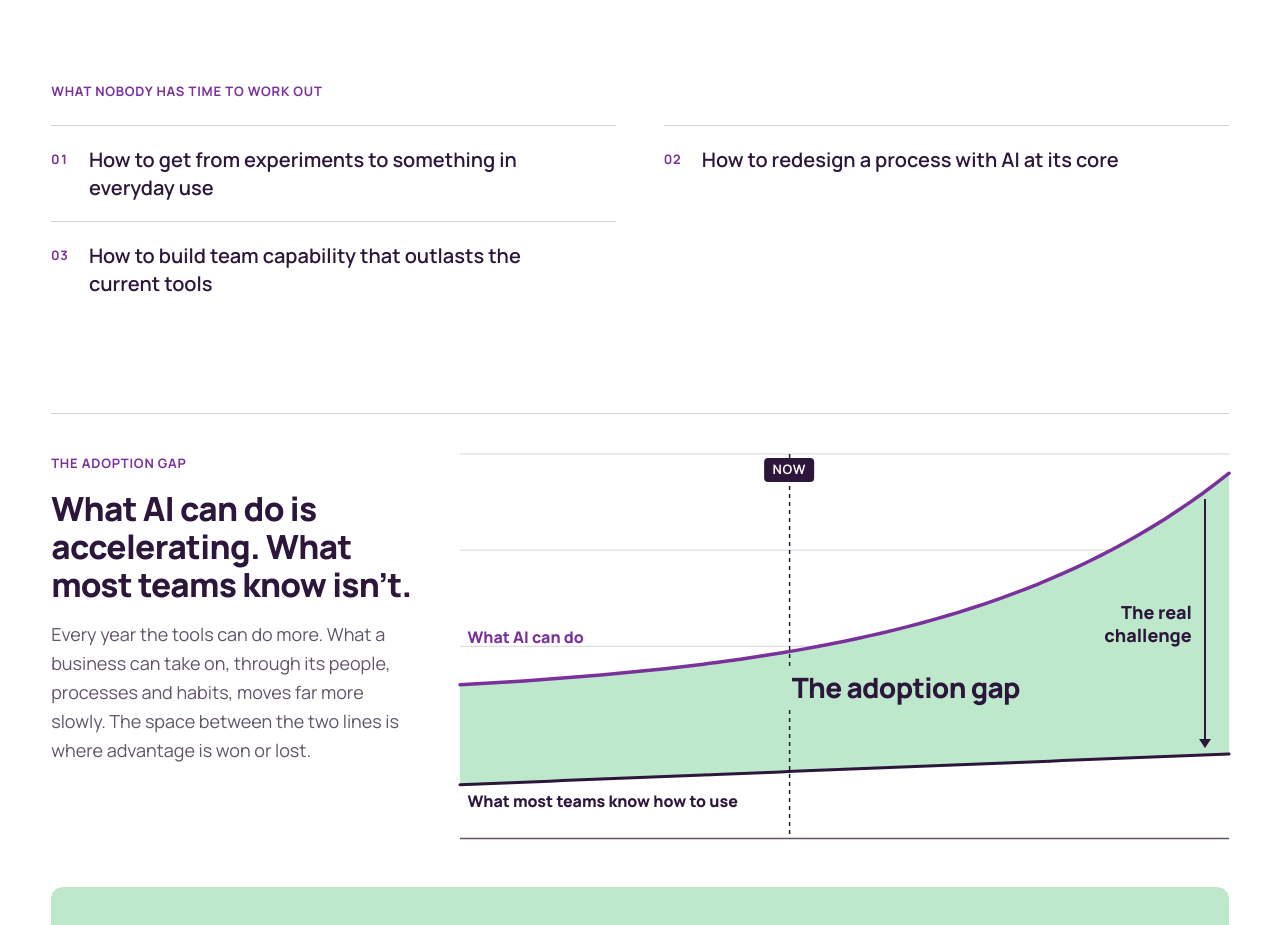
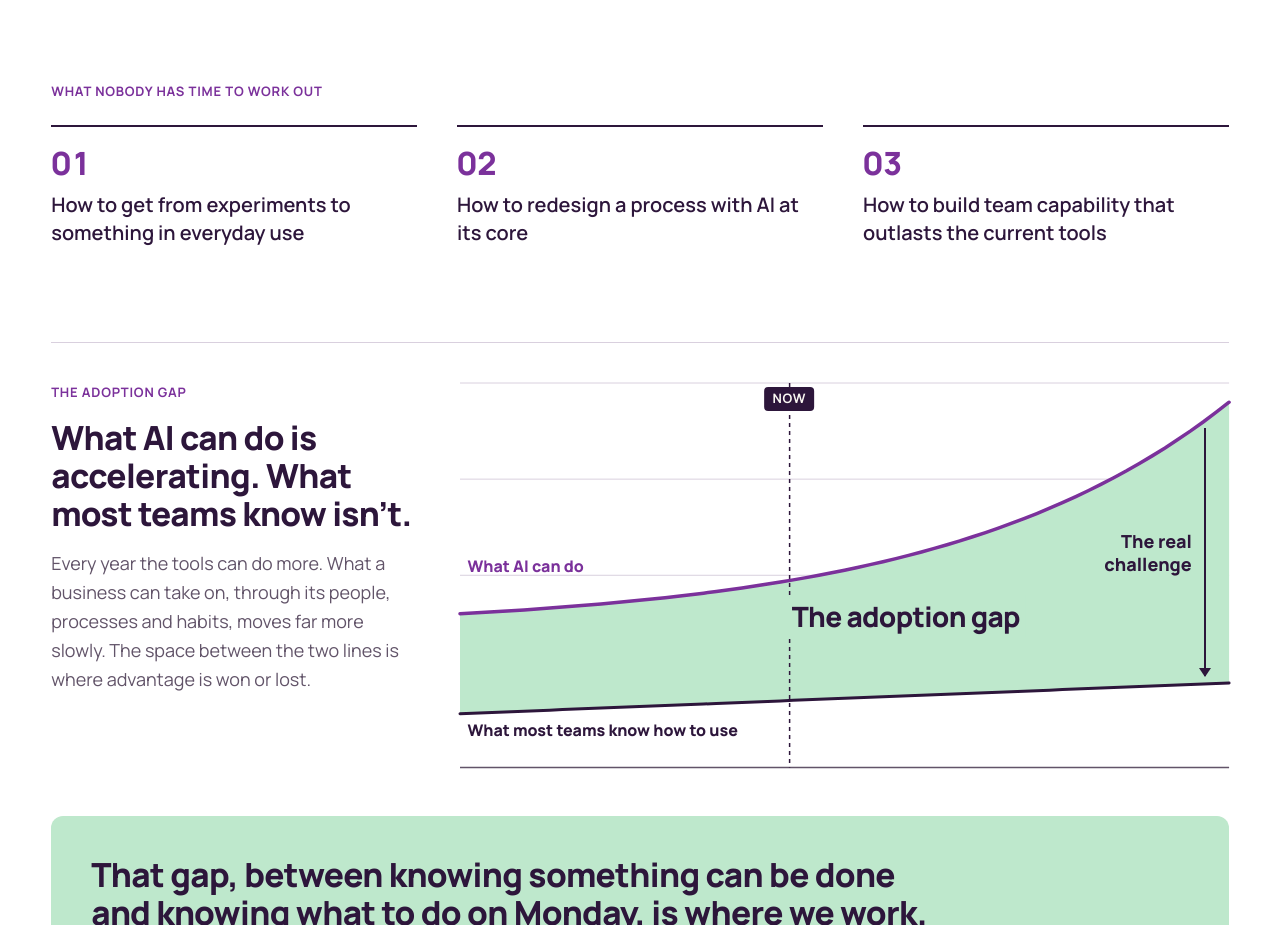
Before and after one commit to Suited78/theagitators, a Next.js app: page / in a window 1280 px wide. Shown: the part 1180-2105 px from the top of the page. Built offline with nearby package versions, Linux system fonts and the light colour scheme.

Commit message:
Rebalance the three questions into three equal columns
Co-Authored-By: Claude Opus 5.5 <noreply@anthropic.com>
Claude-Session: https://claude.ai/code/session_01ToMb7PMuwWizzxoXCiExf4

```diff
--- a/src/components/WhySection.tsx
+++ b/src/components/WhySection.tsx
@@ -37,15 +37,16 @@ export function WhySection() {
           <Reveal>
             <p className="label text-purple">What nobody has time to work out</p>
           </Reveal>
-          <ol className="mt-6 grid gap-x-12 md:grid-cols-2">
+          {/* Three questions, three equal columns; they stack on phones. */}
+          <ol className="mt-6 grid gap-x-10 md:grid-cols-3">
             {why.questions.map((question, index) => (
               <Reveal
                 as="li"
                 key={question}
-                index={index % 3}
-                className="flex items-start gap-5 border-t border-[var(--rule)] py-5"
+                index={index}
+                className="flex items-start gap-5 border-t-2 border-aubergine py-5 md:flex-col md:gap-3 md:pt-5 md:pb-0"
               >
-                <span className="label mt-1 shrink-0 text-purple tabular-nums">
+                <span className="shrink-0 text-[1.25rem] leading-snug font-extrabold text-purple tabular-nums md:text-[2rem] md:leading-none">
                   {String(index + 1).padStart(2, "0")}
                 </span>
                 <span className="text-pretty text-[1.25rem] leading-snug font-semibold">{question}</span>
```
